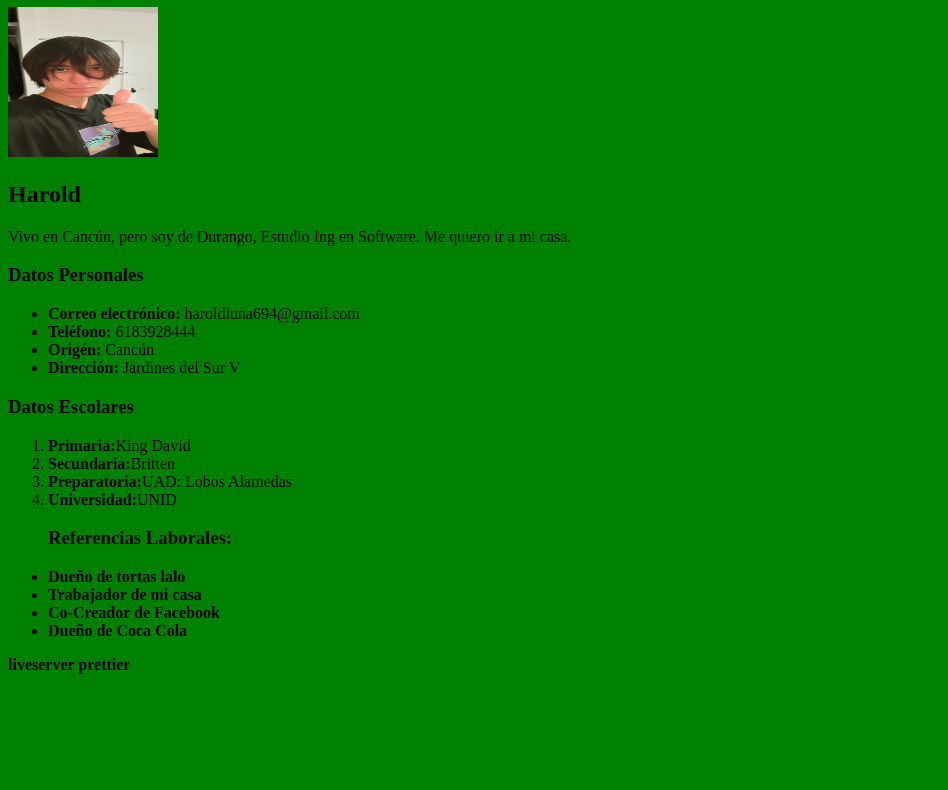
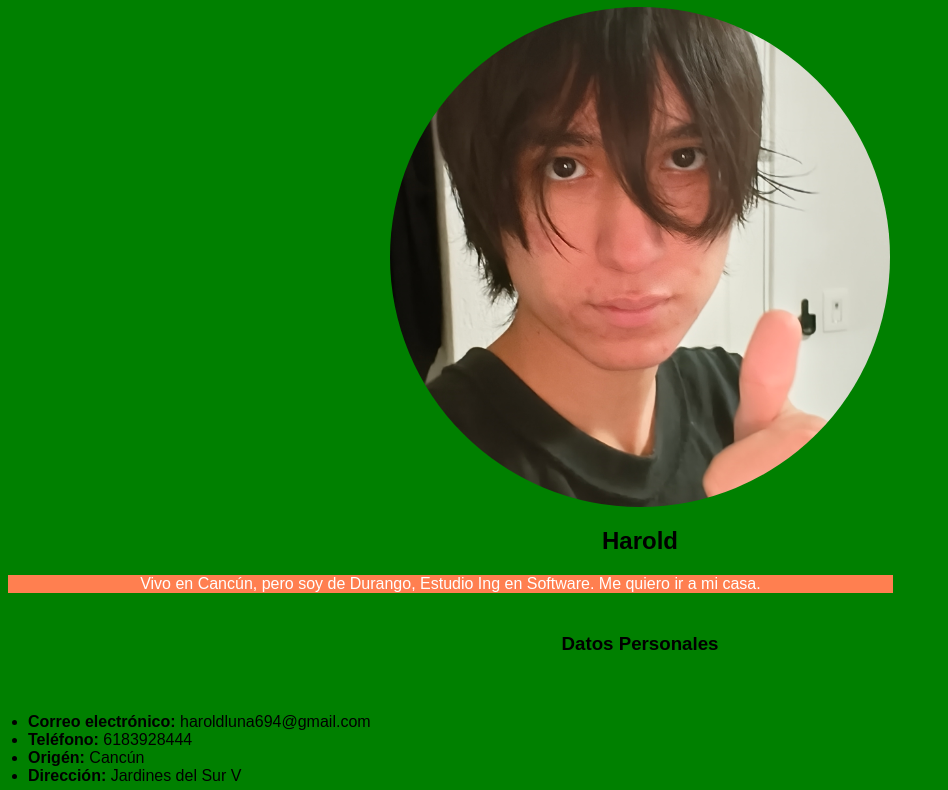
Before and after one commit to harjsdnaj/Ingenier-a-en-software, a plain HTML site: page index.html in a window 1280 px wide. Shown: the part 73-863 px from the top of the page, without its empty margins (0-948 px from the left). Before the commit the page ends 800 px from the top, so only its background shows below. Drawn offline with Linux system fonts and the light colour scheme.

Commit message:
Edite codigo

```diff
--- a/style.css
+++ b/style.css
@@ -1,3 +1,66 @@
 body{
 background: green;
+font-family: Arial;
 }
+
+h1,
+h2{
+    text-align: center;
+}
+
+img{
+    display: block;
+    margin: auto;
+    border-radius: 50%;
+    width: 500px;
+    height: 500px;
+    object-fit: cover;
+    transition: all 0.5s ease;
+}
+img:hover{
+    transform: scale(1.1);
+}
+
+p{
+    text-align: center;
+    background: coral;
+    width: 70%;
+    margin: auto
+    font-size: 22px;
+    padding: 20px
+    border-radius: 8px;
+    color: white;
+
+}
+
+p: haver{
+    background: tomato
+}
+
+h3{
+    text-align: center;
+    padding: 20px;
+    margin-top: 20px;
+}
+
+ul, ol{
+    width: 80%
+    margin: auto;
+    padding: 20px;
+}
+
+ol{
+    background: #f0f0f0;
+}
+
+a{
+    background: tomato;
+    color: white;
+    padding: 20px;
+    display: block;
+    margin: 40px auto;
+    width: fit-content;
+    text-align: center;
+    text-decoration: none;
+    border-radius: 80px;
+}
```
